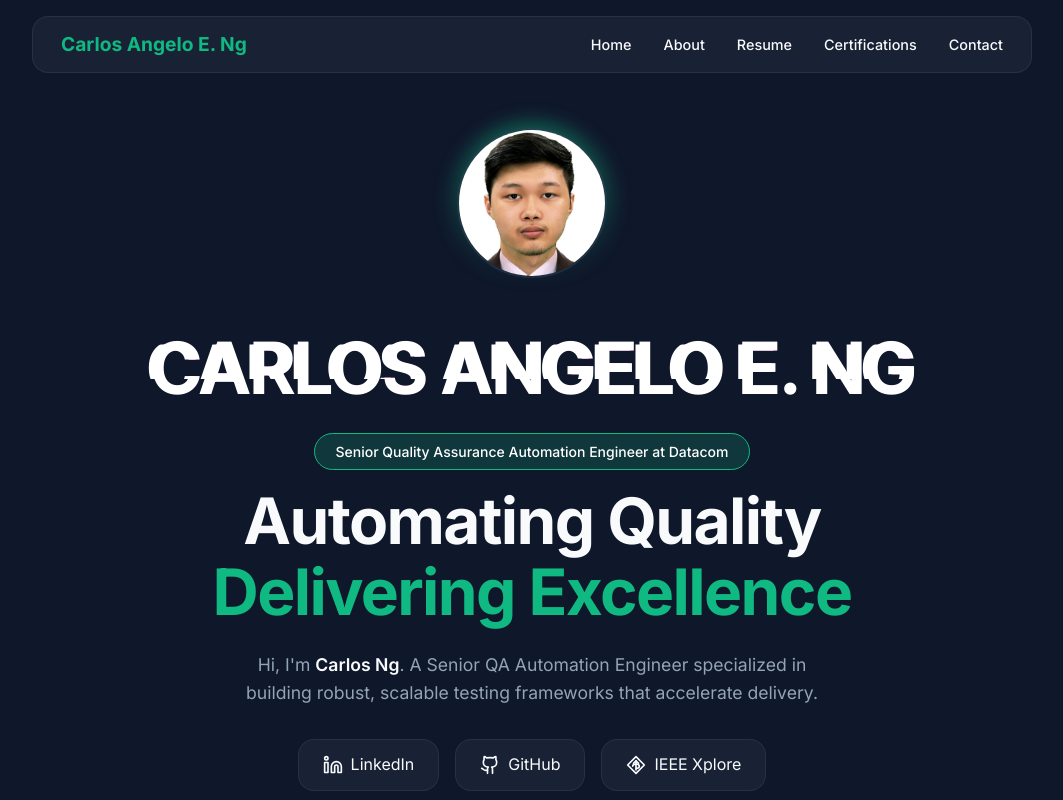
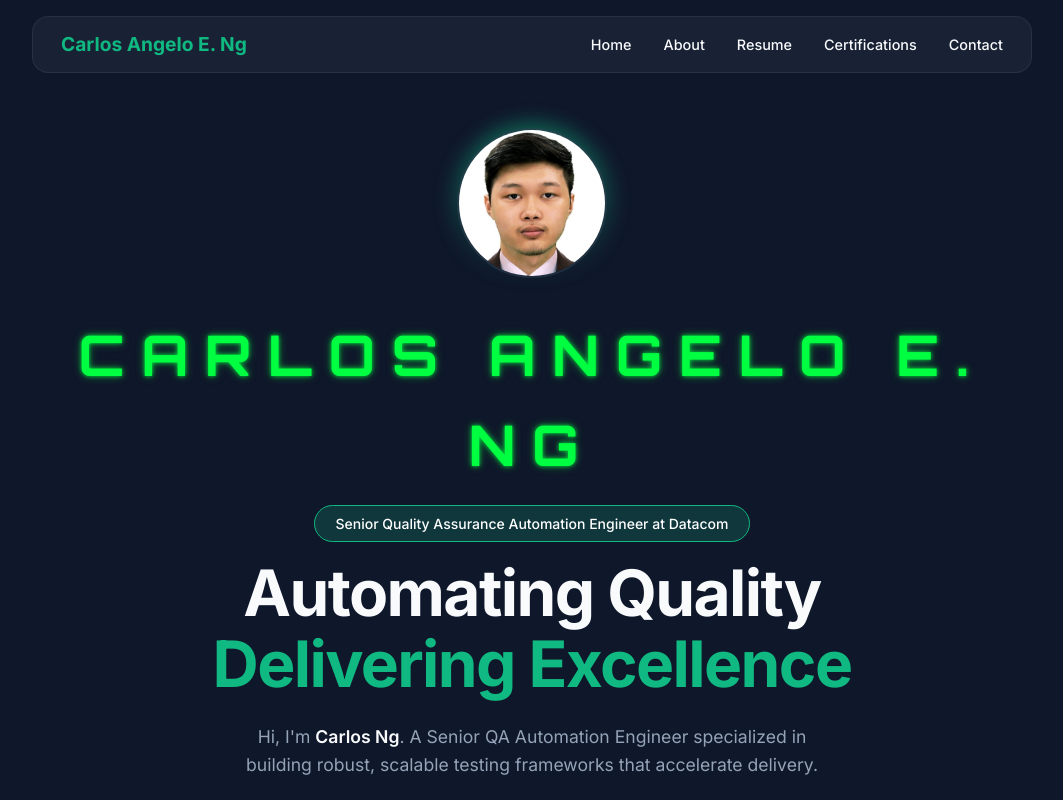
Before and after one commit to cng07/carlosng07, a React (Vite) app: page / in a window 1280 px wide. Shown: the top 800 px of the page, without its empty margins (108-1171 px from the left). Built offline with nearby package versions, Linux system fonts and the light colour scheme.

Commit message:
UI: Cleaned up CSS and implemented Matrix theme name style

```diff
--- a/src/index.css
+++ b/src/index.css
@@ -125,148 +125,16 @@ a {
   }
 }
 
-.glitch-text {
-  position: relative;
-  color: #fff;
+.matrix-text {
+  font-family: 'Orbitron', sans-serif;
+  color: #00ff41;
+  text-transform: uppercase;
+  letter-spacing: 0.3em;
+  text-shadow:
+    0 0 4px rgba(0, 255, 65, 0.8),
+    0 0 10px rgba(0, 255, 65, 0.4);
+  font-weight: 700;
   display: inline-block;
-  z-index: 1;
-}
-
-.glitch-text::before,
-.glitch-text::after {
-  content: attr(data-text);
-  position: absolute;
-  top: 0;
-  left: 0;
-  width: 100%;
-  height: 100%;
-  z-index: -1;
-}
-
-.glitch-text::before {
-  left: 4px;
-  text-shadow: -3px 0 #00fff9;
-  animation: glitch-anim-1 0.8s infinite linear alternate-reverse;
-}
-
-.glitch-text::after {
-  left: -4px;
-  text-shadow: 3px 0 #ff00c1;
-  animation: glitch-anim-2 0.8s infinite linear alternate-reverse;
-}
-
-@keyframes glitch-anim-1 {
-  0% {
-    clip-path: inset(10% 0 80% 0);
-  }
-
-  10% {
-    clip-path: inset(40% 0 50% 0);
-  }
-
-  20% {
-    clip-path: inset(20% 0 70% 0);
-  }
-
-  30% {
-    clip-path: inset(60% 0 35% 0);
-  }
-
-  40% {
-    clip-path: inset(15% 0 80% 0);
-  }
-
-  50% {
-    clip-path: inset(80% 0 10% 0);
-  }
-
-  60% {
-    clip-path: inset(5% 0 90% 0);
-  }
-
-  70% {
-    clip-path: inset(70% 0 20% 0);
-  }
-
-  80% {
-    clip-path: inset(30% 0 60% 0);
-  }
-
-  90% {
-    clip-path: inset(55% 0 40% 0);
-  }
-
-  100% {
-    clip-path: inset(10% 0 85% 0);
-  }
-}
-
-@keyframes glitch-anim-2 {
-  0% {
-    clip-path: inset(25% 0 60% 0);
-  }
-
-  10% {
-    clip-path: inset(50% 0 35% 0);
-  }
-
-  20% {
-    clip-path: inset(5% 0 90% 0);
-  }
-
-  30% {
-    clip-path: inset(80% 0 10% 0);
-  }
-
-  40% {
-    clip-path: inset(20% 0 70% 0);
-  }
-
-  50% {
-    clip-path: inset(40% 0 50% 0);
-  }
-
-  60% {
-    clip-path: inset(65% 0 25% 0);
-  }
-
-  70% {
-    clip-path: inset(15% 0 80% 0);
-  }
-
-  80% {
-    clip-path: inset(85% 0 5% 0);
-  }
-
-  90% {
-    clip-path: inset(35% 0 55% 0);
-  }
-
-  100% {
-    clip-path: inset(20% 0 75% 0);
-  }
-}
-
-@keyframes glitch-anim-2 {
-  0% {
-    clip-path: inset(10% 0 80% 0);
-  }
-
-  25% {
-    clip-path: inset(50% 0 20% 0);
-  }
-
-  50% {
-    clip-path: inset(30% 0 40% 0);
-  }
-
-  75% {
-    clip-path: inset(70% 0 10% 0);
-  }
-
-  100% {
-    clip-path: inset(20% 0 50% 0);
-  }
 }
 
 .nav-logo {
--- a/src/pages/Home.jsx
+++ b/src/pages/Home.jsx
@@ -45,18 +45,14 @@ const Home = () => {
                         />
                     </div>
                     <motion.h2
-                        className="glitch-text"
-                        data-text={resumeData.name}
+                        className="matrix-text"
                         style={{
-                            fontSize: 'clamp(2.5rem, 8vw, 4.5rem)',
-                            marginBottom: '0.5rem',
-                            fontWeight: 800,
-                            letterSpacing: '-0.04em',
-                            textTransform: 'uppercase'
+                            fontSize: 'clamp(2rem, 6vw, 3.5rem)',
+                            marginBottom: '1rem'
                         }}
-                        initial={{ opacity: 0, scale: 0.8 }}
-                        animate={{ opacity: 1, scale: 1 }}
-                        transition={{ duration: 0.6, ease: "easeOut" }}
+                        initial={{ opacity: 0, y: 10 }}
+                        animate={{ opacity: 1, y: 0 }}
+                        transition={{ duration: 0.8, ease: "easeOut" }}
                     >
                         {resumeData.name}
                     </motion.h2>
```
